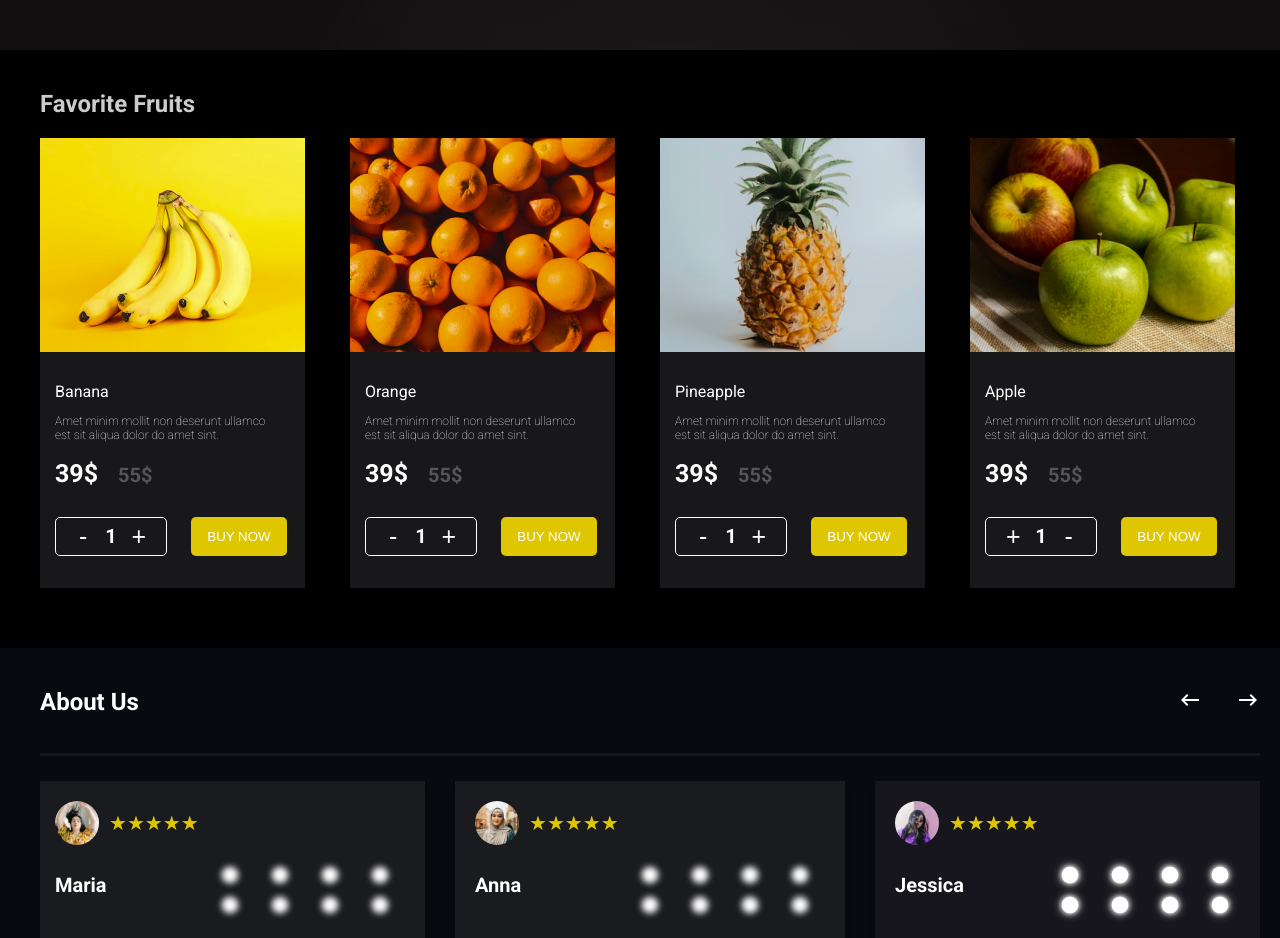
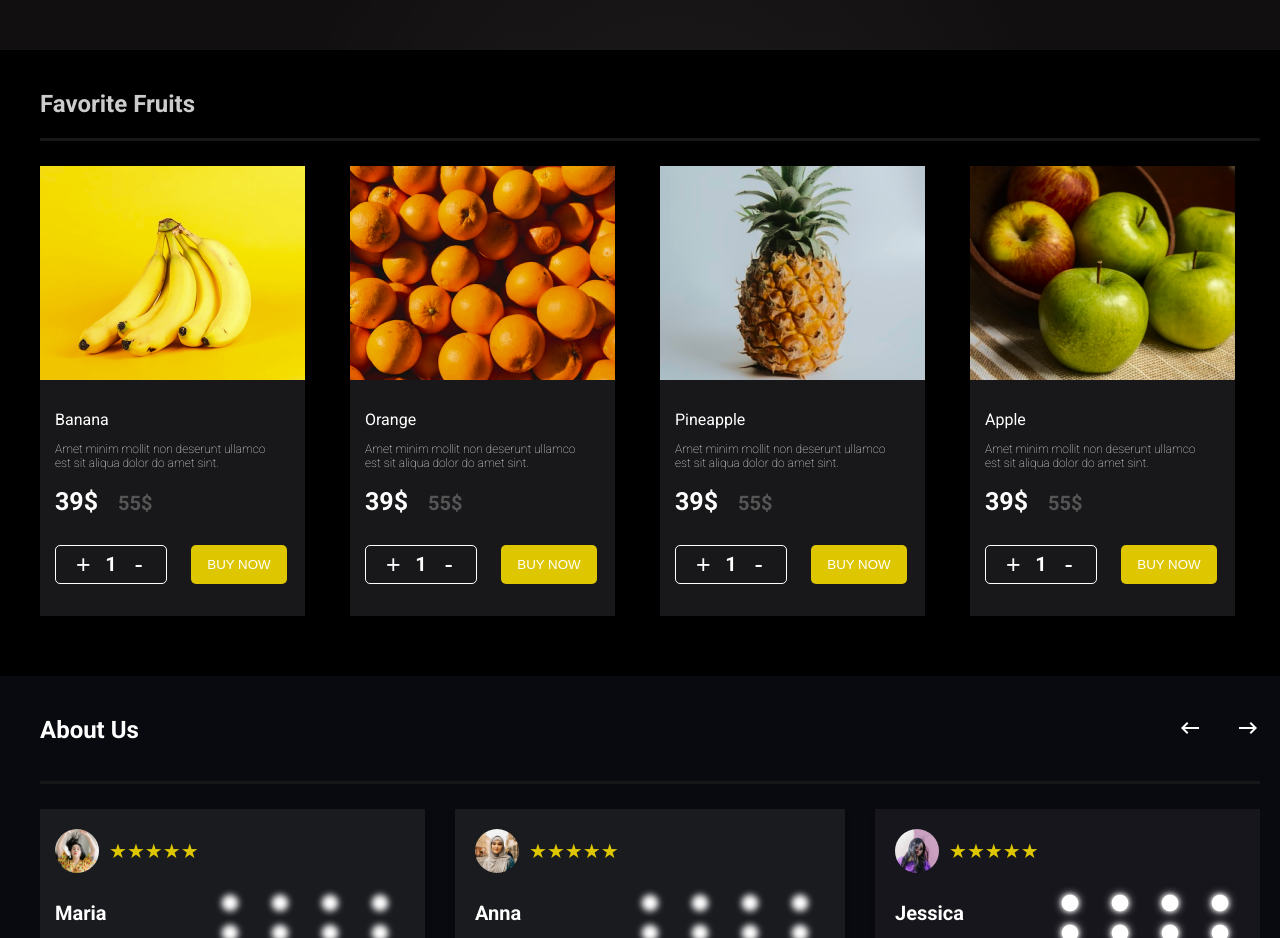
Before and after one commit to abdelrahman-ops/DEPI, a plain HTML site: page figma/index.html in a window 1280 px wide. Shown: the part 1040-1978 px from the top of the page. Drawn offline with Linux system fonts and the light colour scheme.

Commit message:
add line

```diff
--- a/figma/index.html
+++ b/figma/index.html
@@ -69,6 +69,7 @@
         <!-- Favorite Fruits Section  -->
         <div class="favorite-fruits-section" id="favorite-fruits">
             <h2>Favorite Fruits</h2>
+            <div class="line"></div>
             <div class="fruit-list">
                 <div class="fruit-item-card">
                     <img src="./sources/banana.png" alt="Banana">
@@ -78,7 +79,7 @@
 
                     <div class="buy">
                         <div class="bttn">
-                            <button class="minus">-</button><span>1</span><button class="plus">+</button>
+                            <button class="plus">+</button><span>1</span><button class="minus">-</button>
                         </div>
                         <button class="buyBttn">BUY NOW</button>
                     </div>
@@ -91,7 +92,7 @@
                     <p class="price">39$<span>55$</span></p>
                     <div class="buy">
                         <div class="bttn">
-                            <button class="minus">-</button><span>1</span><button class="plus">+</button>
+                            <button class="plus">+</button><span>1</span><button class="minus">-</button>
                         </div>
                         <button class="buyBttn">BUY NOW</button>
                     </div>
@@ -103,7 +104,7 @@
                     <p class="price">39$<span>55$</span></p>
                     <div class="buy">
                         <div class="bttn">
-                            <button class="minus">-</button><span>1</span><button class="plus">+</button>
+                            <button class="plus">+</button><span>1</span><button class="minus">-</button>
                         </div>
                         <button class="buyBttn">BUY NOW</button>
                     </div>
--- a/figma/style.css
+++ b/figma/style.css
@@ -547,7 +547,7 @@ nav .profile a {
     transform: rotate(180deg);
     margin-left: 30px;
 }
-.about .line {
+.line {
     width: 100%;
     max-width: 1250px;
     height: 3px;
```
Lines whose indentation alone changed are shown as unchanged.
